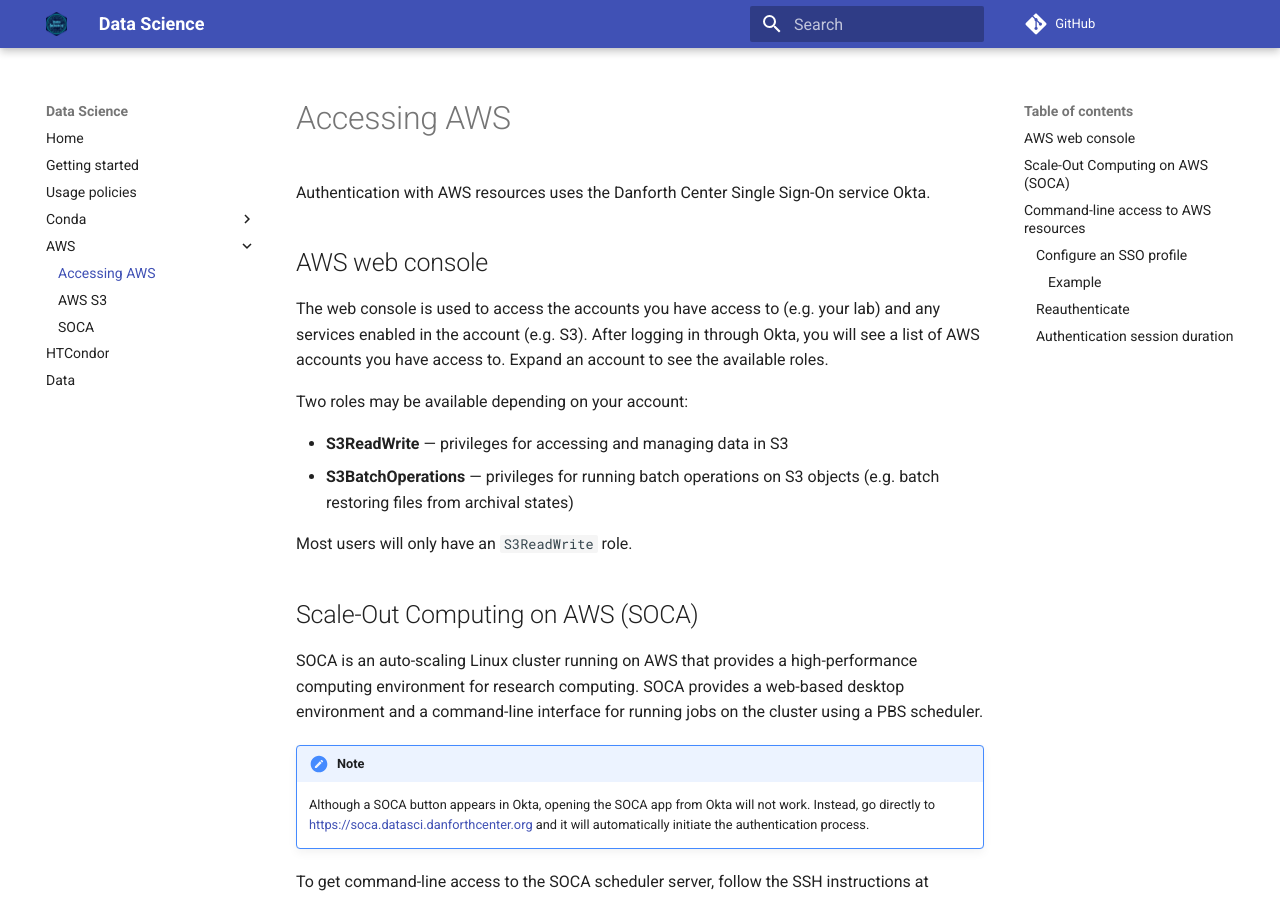
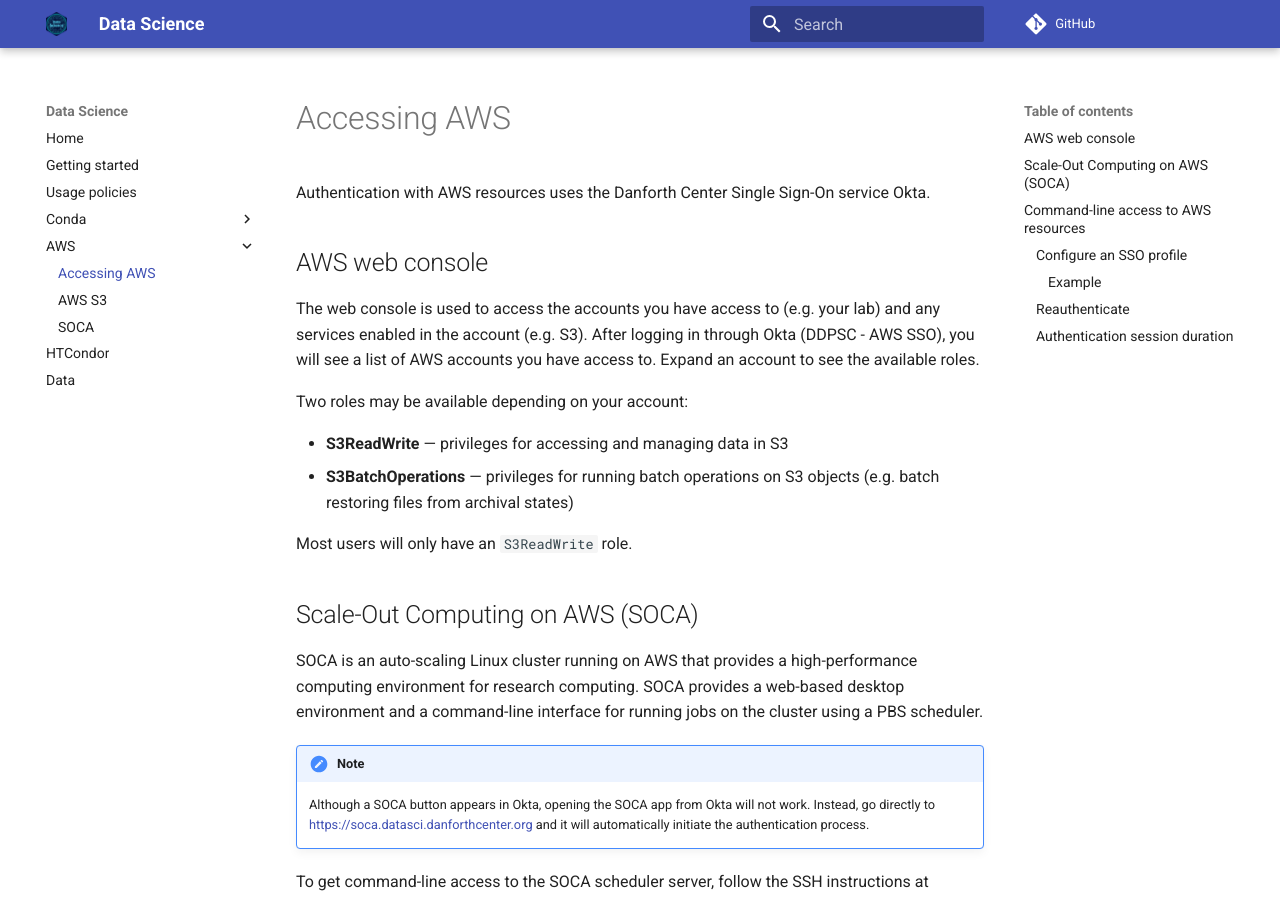
Before and after one commit to danforthcenter/datascience, an MkDocs documentation site: the page built from docs/aws.md, in a window 1280 px wide and 900 px high. Built offline with MkDocs 1.6.1 and Material for MkDocs 9.7.7, drawn with Linux system fonts in a browser that asks for light colours.

Commit message:
Update okta note

```diff
--- a/docs/aws.md
+++ b/docs/aws.md
@@ -5,7 +5,7 @@
 ## AWS web console
 
 The web console is used to access the accounts you have access to (e.g. your lab) and any services enabled in the account
-(e.g. S3). After logging in through Okta, you will see a list of AWS accounts you have access to. Expand an account to see
+(e.g. S3). After logging in through Okta (DDPSC - AWS SSO), you will see a list of AWS accounts you have access to. Expand an account to see
 the available roles.
 
 Two roles may be available depending on your account:
```
